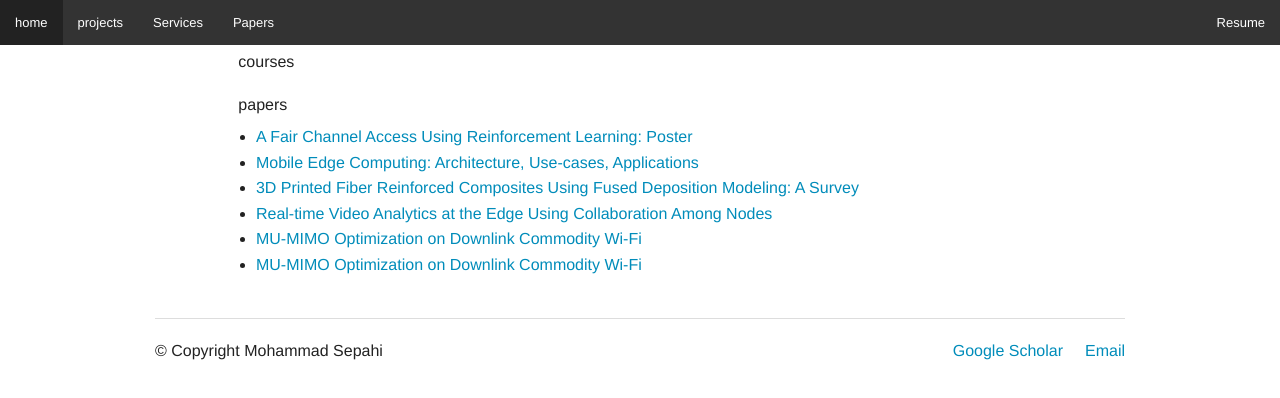
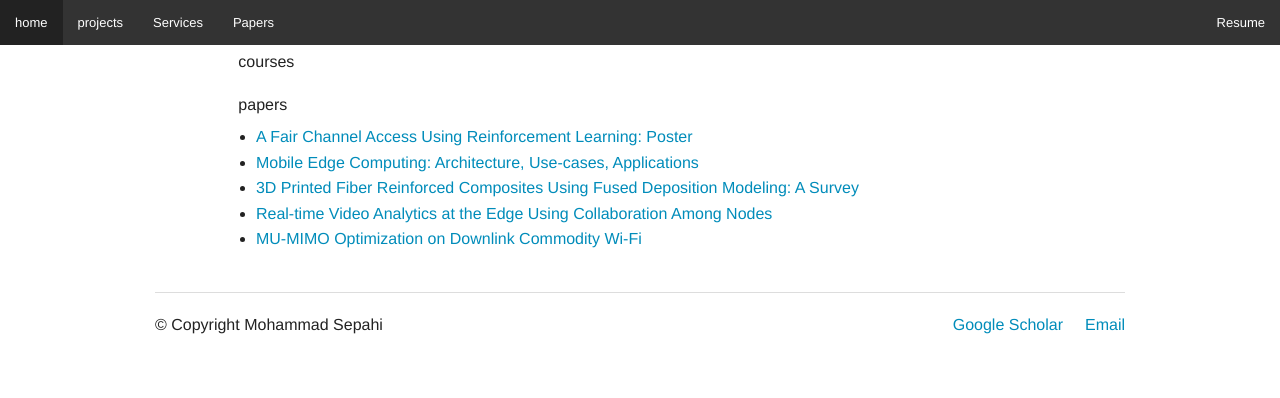
Before and after one commit to M-Sepahi/M-sepahi.github.io, a plain HTML site: page stuff.html in a window 1280 px wide. Drawn offline with Linux system fonts and the light colour scheme.

Commit message:
Update stuff.html

```diff
--- a/stuff.html
+++ b/stuff.html
@@ -42,8 +42,7 @@
           <li><a href="pdfs/edge-computing.pdf">Mobile Edge Computing: Architecture, Use-cases, Applications</a></li>
           <li><a href="pdfs/3D.pdf">3D Printed Fiber Reinforced Composites Using Fused Deposition Modeling: A Survey</a></li>
 	  <li><a href="pdfs/video-edge.pdf"> Real-time Video Analytics at the Edge Using Collaboration Among Nodes</a></li>
-	  <li><a href="pdfs/GitHub-v.pdf"> MU-MIMO Optimization on Downlink Commodity Wi-Fi</a></li>
-	  <li><a href="pdfs/GitHub-v.pdf"> MU-MIMO Optimization on Downlink Commodity Wi-Fi</a></li>
+	  <li><a href="pdfs/GitHub_v.pdf"> MU-MIMO Optimization on Downlink Commodity Wi-Fi</a></li>
 
           </ul>
 
```
